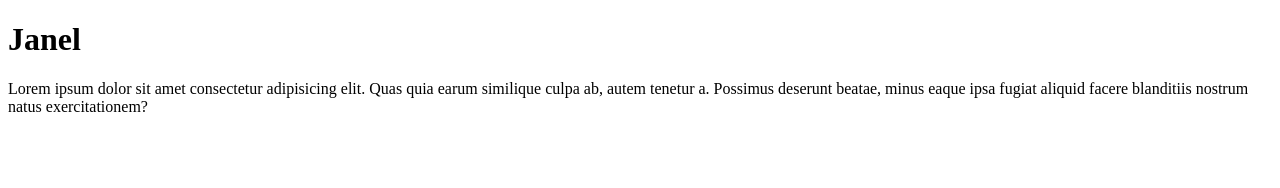
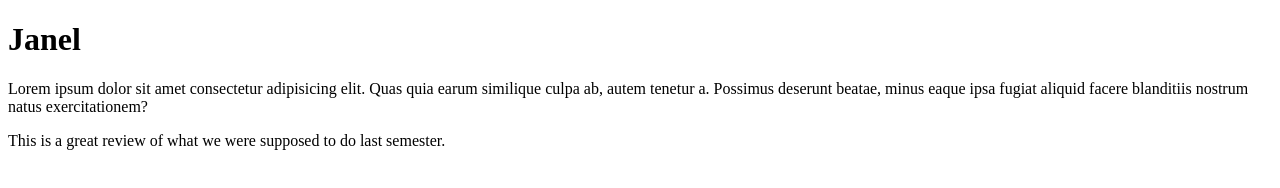
Before and after one commit to janellyyyace/intermediate-web-first-repo, a plain HTML site: page index.html in a window 1280 px wide. Drawn offline with Linux system fonts and the light colour scheme.

Commit message:
Update index.html
Add 2nd paragraph

```diff
--- a/index.html
+++ b/index.html
@@ -10,5 +10,7 @@
 <body>
     <h1>Janel</h1>
     <p>Lorem ipsum dolor sit amet consectetur adipisicing elit. Quas quia earum similique culpa ab, autem tenetur a. Possimus deserunt beatae, minus eaque ipsa fugiat aliquid facere blanditiis nostrum natus exercitationem?</p>
+    <p>This is a great review of what we were supposed to do last semester.</p>
+
 </body>
 </html>
```
